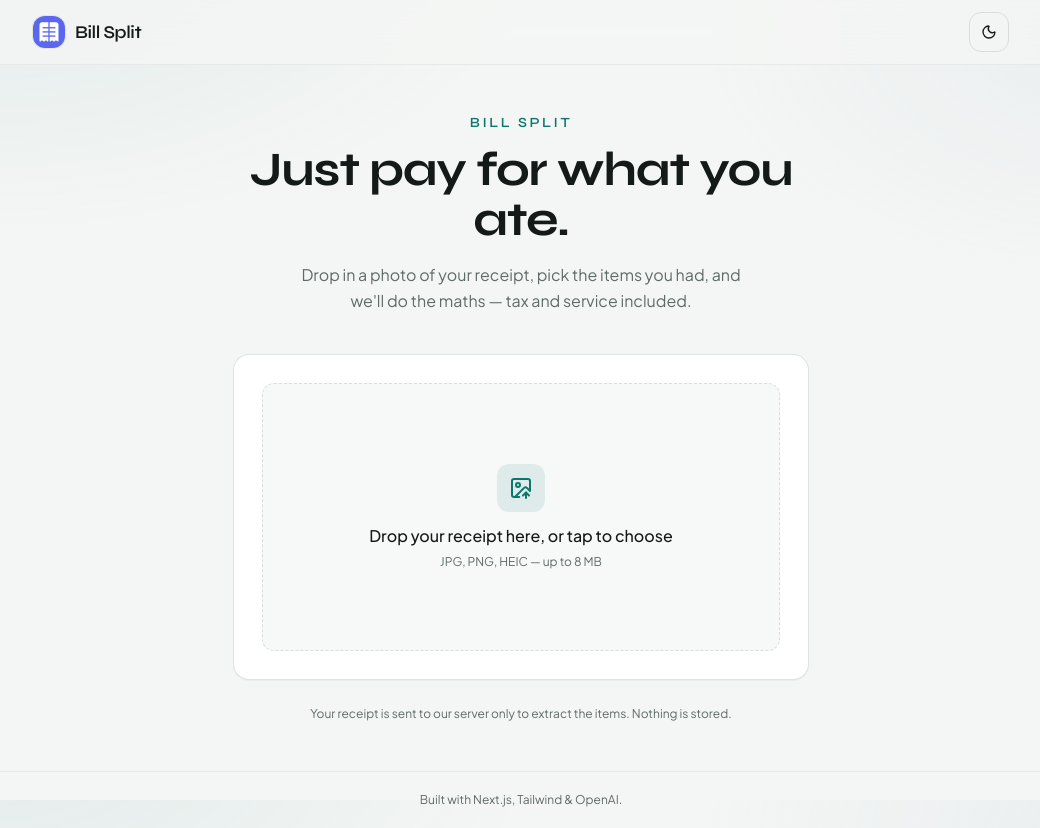
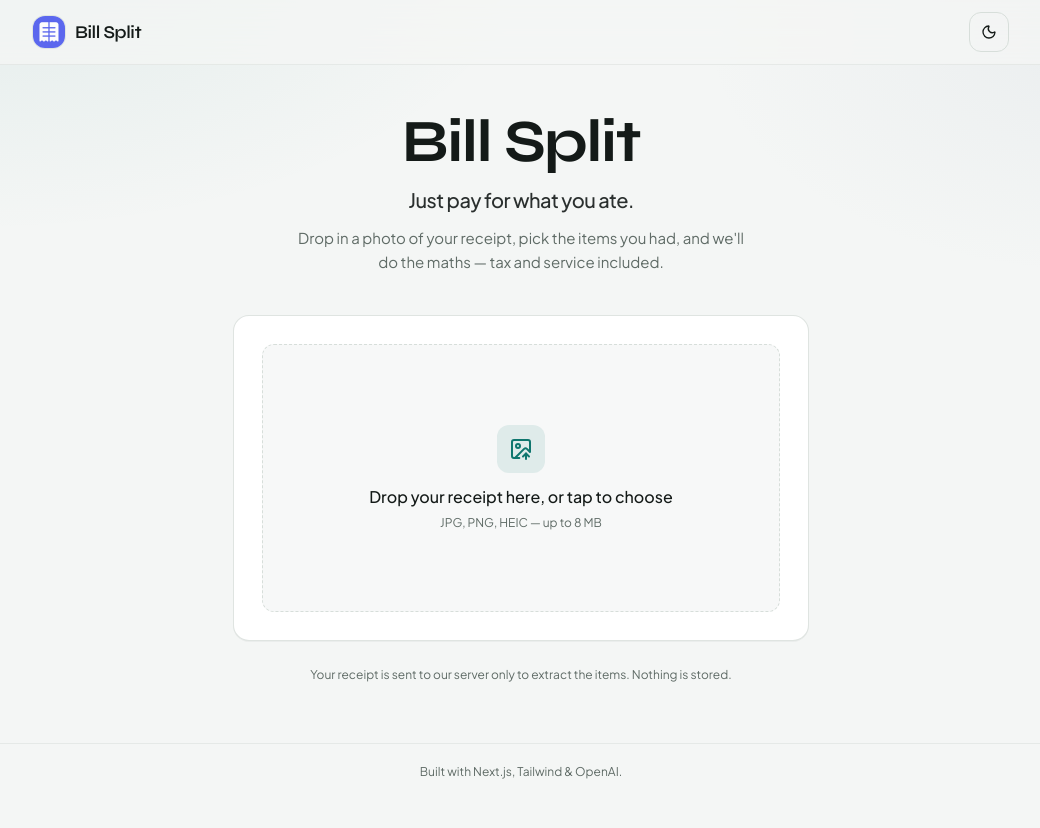
Before and after one commit to chitthaenaing/split-bill, a Next.js app: page / in a window 1280 px wide. Shown: the whole page, without its empty margins (119-1159 px from the left). After the commit the page ends 800 px from the top, so only its background shows below. Built offline with nearby package versions, Linux system fonts and the light colour scheme.

Commit message:
Make Bill Split the hero and keep landing copy visible
Elevate the brand name as the primary landing signal and avoid
opacity-zero entrance animation that hid the hero on first paint.

Co-authored-by: Chit Thae Naing <chitthaenaing@users.noreply.github.com>

```diff
--- a/components/upload-card.tsx
+++ b/components/upload-card.tsx
@@ -108,39 +108,29 @@ export function UploadCard() {
 
   return (
     <motion.div
-      initial={{ opacity: 0, y: 10 }}
+      initial={{ opacity: 0.96, y: 8 }}
       animate={{ opacity: 1, y: 0 }}
       transition={{ duration: 0.35, ease: [0.22, 1, 0.36, 1] }}
       className="mx-auto w-full max-w-xl"
     >
-      <div className="text-center mb-10">
-        <motion.p
-          initial={{ opacity: 0, y: 6 }}
-          animate={{ opacity: 1, y: 0 }}
-          transition={{ duration: 0.4, delay: 0.05 }}
-          className="font-[family-name:var(--font-syne)] text-sm font-semibold tracking-[0.18em] uppercase text-accent"
-        >
+      <div className="text-center mb-9 sm:mb-10">
+        <h1 className="font-[family-name:var(--font-syne)] text-5xl sm:text-6xl font-bold tracking-tight leading-[0.95] text-foreground">
           Bill Split
-        </motion.p>
-        <motion.h1
-          initial={{ opacity: 0, y: 8 }}
-          animate={{ opacity: 1, y: 0 }}
-          transition={{ duration: 0.45, delay: 0.1 }}
-          className="mt-3 font-[family-name:var(--font-syne)] text-4xl sm:text-5xl font-bold tracking-tight leading-[1.05]"
-        >
+        </h1>
+        <p className="mt-4 text-lg sm:text-xl font-medium tracking-tight text-foreground/90">
           Just pay for what you ate.
-        </motion.h1>
-        <motion.p
-          initial={{ opacity: 0, y: 8 }}
-          animate={{ opacity: 1, y: 0 }}
-          transition={{ duration: 0.45, delay: 0.16 }}
-          className="mt-4 text-muted-foreground max-w-md mx-auto text-base leading-relaxed"
-        >
+        </p>
+        <p className="mt-3 text-muted-foreground max-w-md mx-auto text-[15px] leading-relaxed">
           Drop in a photo of your receipt, pick the items you had, and we&apos;ll
           do the maths — tax and service included.
-        </motion.p>
+        </p>
       </div>
 
+      <motion.div
+        initial={{ opacity: 0.98, y: 10 }}
+        animate={{ opacity: 1, y: 0 }}
+        transition={{ duration: 0.4, delay: 0.05, ease: [0.22, 1, 0.36, 1] }}
+      >
         <Card className="overflow-hidden">
           <CardContent className="p-5 sm:p-7">
             {!preview ? (
@@ -247,6 +237,7 @@ export function UploadCard() {
             )}
           </CardContent>
         </Card>
+      </motion.div>
 
       <p className="text-xs text-muted-foreground text-center mt-6 leading-relaxed">
         Your receipt is sent to our server only to extract the items. Nothing
```
Lines whose indentation alone changed are shown as unchanged.
